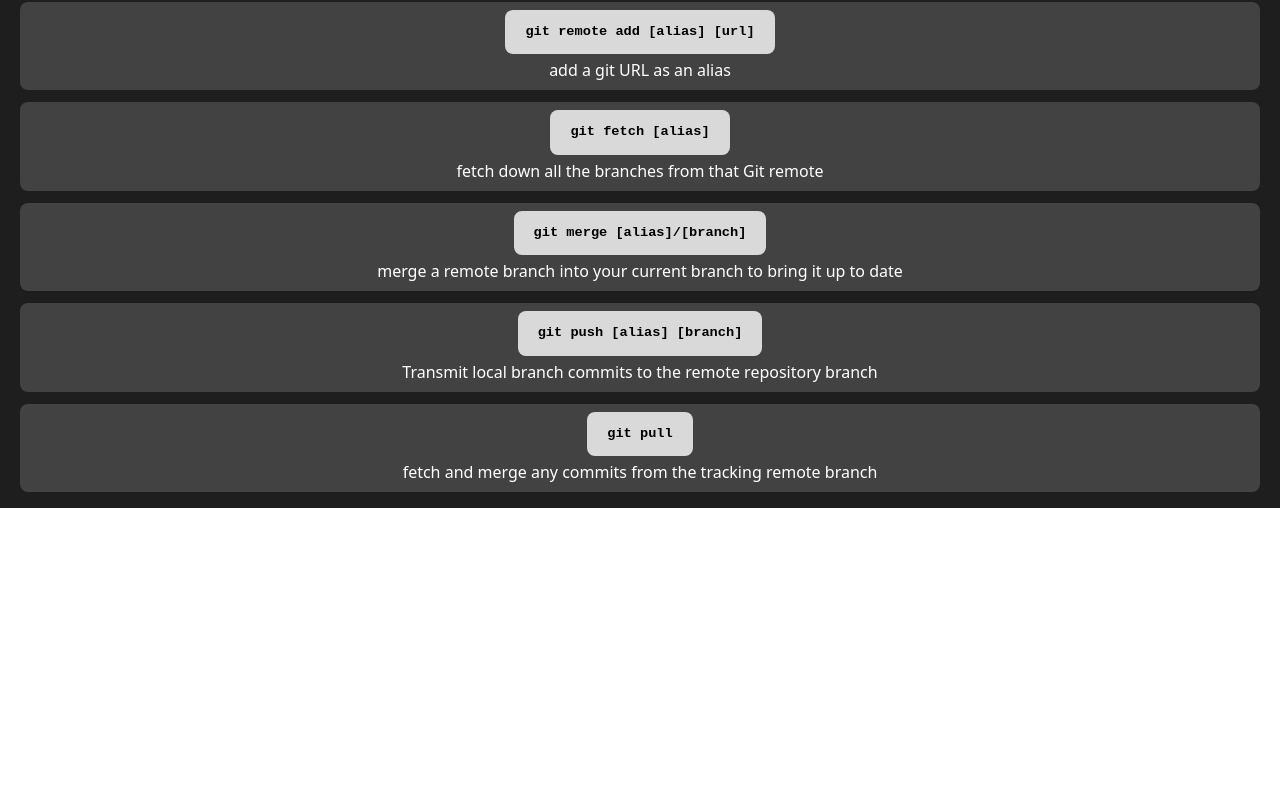
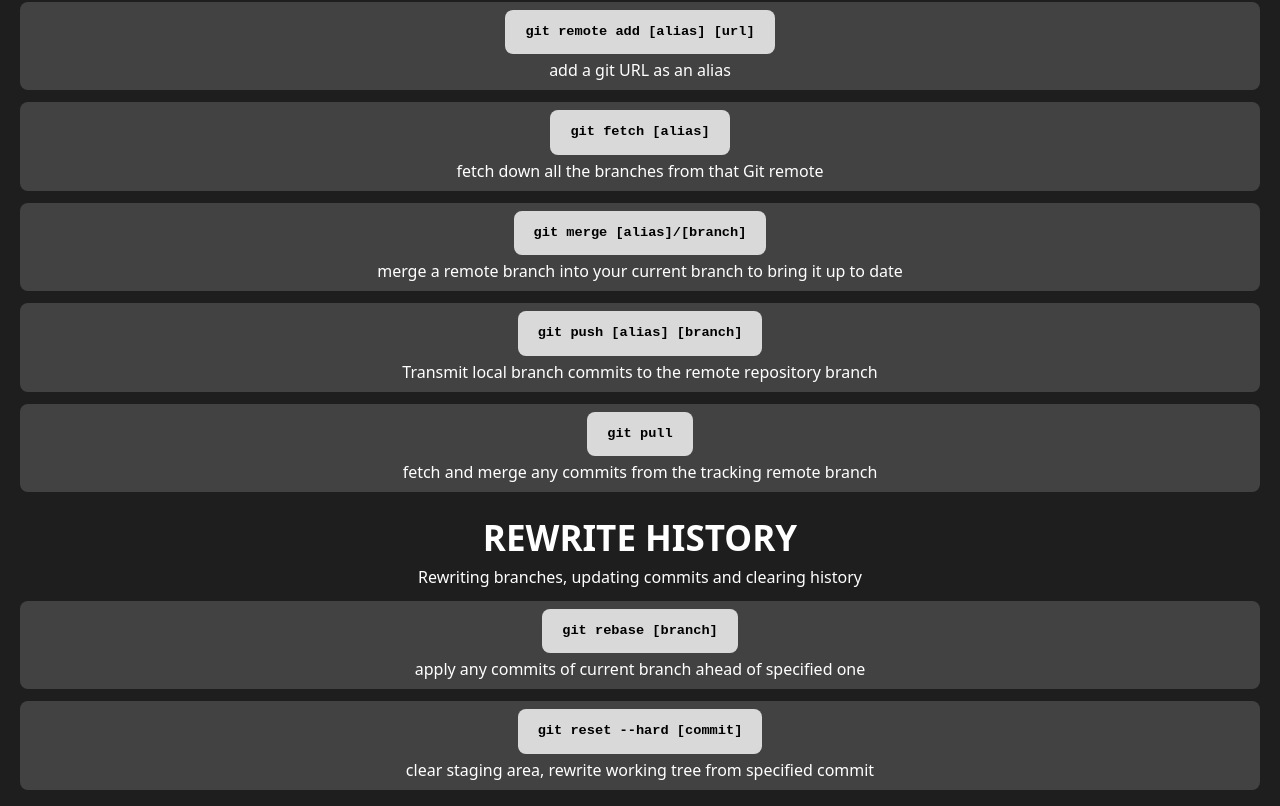
Before and after one commit to HarikrishnanYPR1707/github-cheatsheet-website, a Next.js app: page / in a window 1280 px wide. Shown: the part 3572-4378 px from the top of the page. Before the commit the page ends 4080 px from the top, so only its background shows below. Built offline with nearby package versions, Linux system fonts and the light colour scheme.

Commit message:
Added rewrite history commands

```diff
--- a/components/Hero.js
+++ b/components/Hero.js
@@ -94,6 +94,14 @@ const Hero = () => {
 				Code5='git pull'
 				Code5Desc='fetch and merge any commits from the tracking remote branch'
 			/>
+			<DataOf2
+				Heading='REWRITE HISTORY'
+				Description='Rewriting branches, updating commits and clearing history'
+				Code1='git rebase [branch]'
+				Code1Desc='apply any commits of current branch ahead of specified one'
+				Code2='git reset --hard [commit]'
+				Code2Desc='clear staging area, rewrite working tree from specified commit'
+			/>
 		</section>
 	)
 }
```
